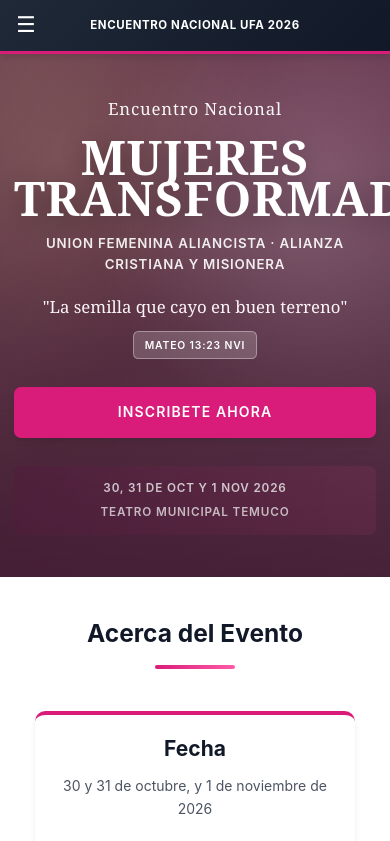
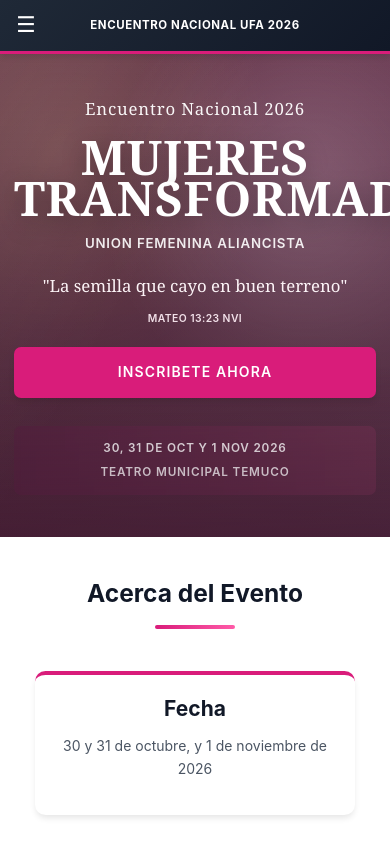
Before and after one commit to Gregoriomiqui/encuentro-nacional-ufa-2026, a React (Vite) app: page / in a window 390 px wide. Shown: the top 841 px of the page. Built offline with nearby package versions, Linux system fonts and the light colour scheme; no server answers.

Commit message:
feat: enhance AppProviders for smooth scrolling and update mobile nav menu labels

```diff
--- a/src/app/providers/app-providers.tsx
+++ b/src/app/providers/app-providers.tsx
@@ -1,12 +1,60 @@
 import { useEffect, type PropsWithChildren } from 'react'
 import { Toaster } from 'react-hot-toast'
+import { useInRouterContext, useLocation } from 'react-router-dom'
 
-export function AppProviders({ children }: PropsWithChildren) {
+function RouterLocationEffects() {
+  const location = useLocation()
+
+  useEffect(() => {
+    if (location.hash) {
+      return
+    }
+
+    globalThis.window.scrollTo({ top: 0, behavior: 'auto' })
+  }, [location.pathname, location.hash])
+
+  useEffect(() => {
+    if (!location.hash) {
+      return
+    }
+
+    const elementId = decodeURIComponent(location.hash.slice(1))
+
+    const scrollToHashTarget = () => {
+      const target = document.getElementById(elementId)
+
+      if (!target) {
+        return false
+      }
+
+      target.scrollIntoView({ behavior: 'smooth', block: 'start' })
+      return true
+    }
+
+    if (scrollToHashTarget()) {
+      return
+    }
+
+    const timer = globalThis.window.setTimeout(() => {
+      scrollToHashTarget()
+    }, 120)
+
+    return () => {
+      globalThis.window.clearTimeout(timer)
+    }
+  }, [location.hash, location.pathname])
+
+  return null
+}
+
+export function AppProviders({ children }: Readonly<PropsWithChildren>) {
+  const hasRouterContext = useInRouterContext()
+
   useEffect(() => {
     const links = document.querySelectorAll<HTMLAnchorElement>('a[href^="http"]')
 
     links.forEach((link) => {
-      if (!link.href.includes(window.location.hostname)) {
+      if (!link.href.includes(globalThis.window.location.hostname)) {
         link.target = '_blank'
         link.rel = 'noopener noreferrer'
       }
@@ -18,7 +66,7 @@ export function AppProviders({ children }: PropsWithChildren) {
       '.card, .legal-section, .hero-content, .inscription-content, .contact-info',
     )
 
-    if (!('IntersectionObserver' in window)) {
+    if (!('IntersectionObserver' in globalThis.window)) {
       elements.forEach((element) => {
         element.style.opacity = '1'
         element.style.transform = 'translateY(0)'
@@ -58,6 +106,7 @@ export function AppProviders({ children }: PropsWithChildren) {
 
   return (
     <>
+      {hasRouterContext ? <RouterLocationEffects /> : null}
       {children}
       <Toaster
         position="top-right"
--- a/src/app/styles/ufa-site.css
+++ b/src/app/styles/ufa-site.css
@@ -355,16 +355,18 @@ a:hover {
 }
 
 .hero-verse {
-    display: inline-block;
-    margin-bottom: var(--spacing-lg);
-    padding: 0.35rem 0.75rem;
-    border-radius: var(--radius-sm);
-    background-color: rgba(255, 255, 255, 0.18);
-    border: 1px solid rgba(255, 255, 255, 0.35);
+    margin: 0;
     font-weight: var(--font-weight-semibold);
-    letter-spacing: 0.08em;
+    letter-spacing: 0.04em;
     text-transform: uppercase;
-    font-size: 0.83rem;
+    font-size: 0.9rem;
+    color: rgba(255, 239, 246, 0.92);
+}
+
+.hero-cta-row {
+    display: flex;
+    justify-content: center;
+    margin-top: var(--spacing-md);
 }
 
 .cta-button-soft {
@@ -964,7 +966,13 @@ a:hover {
     margin-bottom: var(--spacing-md);
 }
 
+.registration-hero {
+    padding: var(--spacing-xl) var(--spacing-md);
+}
+
 .registration-hero .document-title {
+    font-size: 2rem;
+    line-height: 1.15;
     margin-bottom: 0;
 }
 
@@ -1147,6 +1155,17 @@ a:hover {
    Responsive Design
    =================================== */
 
+/* Tablet (1024px and below) */
+@media (max-width: 1024px) {
+    .registration-hero {
+        padding: var(--spacing-lg) var(--spacing-md);
+    }
+
+    .registration-hero .document-title {
+        font-size: 1.75rem;
+    }
+}
+
 /* Tablet and larger phones (768px and below) */
 @media (max-width: 768px) {
     :root {
@@ -1187,6 +1206,7 @@ a:hover {
 
     .registration-hero .document-title {
         margin-bottom: 0;
+        font-size: 1.23rem;
     }
 
     .document-subtitle {
@@ -1321,6 +1341,10 @@ a:hover {
     .document-title {
         font-size: 1.25rem;
         margin-bottom: var(--spacing-xs);
+    }
+
+    .registration-hero .document-title {
+        font-size: 1.23rem;
     }
 
     .document-subtitle {
--- a/src/features/site/presentation/components/mobile-nav-menu.tsx
+++ b/src/features/site/presentation/components/mobile-nav-menu.tsx
@@ -51,7 +51,7 @@ export function MobileNavMenu({ isOpen, onClose, onMenuItemClick }: Readonly<Mob
               onClick={handleMenuItemClick}
             >
               <span className="nav-icon">🏠</span>
-              <span>INICIO</span>
+              <span>Inicio</span>
             </NavLink>
           </li>
           <li>
@@ -61,8 +61,18 @@ export function MobileNavMenu({ isOpen, onClose, onMenuItemClick }: Readonly<Mob
               onClick={handleMenuItemClick}
             >
               <span className="nav-icon">📅</span>
-              <span>AGENDA</span>
+              <span>El Evento</span>
             </Link>
+          </li>
+          <li>
+            <NavLink
+              to="/inscripcion"
+              className={({ isActive }) => `mobile-nav-item${isActive ? ' active' : ''}`}
+              onClick={handleMenuItemClick}
+            >
+              <span className="nav-icon">📝</span>
+              <span>Inscripción</span>
+            </NavLink>
           </li>
           <li>
             <Link
@@ -71,30 +81,10 @@ export function MobileNavMenu({ isOpen, onClose, onMenuItemClick }: Readonly<Mob
               onClick={handleMenuItemClick}
             >
               <span className="nav-icon">📍</span>
-              <span>UBICACIÓN</span>
-            </Link>
-          </li>
-          <li>
-            <Link
-              to="/#faq"
-              className="mobile-nav-item"
-              onClick={handleMenuItemClick}
-            >
-              <span className="nav-icon">❓</span>
-              <span>FAQ</span>
+              <span>Contacto</span>
             </Link>
           </li>
         </ul>
-
-        <div className="mobile-nav-actions">
-          <NavLink
-            to="/inscripcion"
-            className="mobile-nav-cta-button"
-            onClick={handleMenuItemClick}
-          >
-            INSCRIBETE AQUÍ
-          </NavLink>
-        </div>
       </nav>
     </>
   )
--- a/src/pages/site-home-page.tsx
+++ b/src/pages/site-home-page.tsx
@@ -5,18 +5,20 @@ export function SiteHomePage() {
     <main className="main-content">
       <section className="hero">
         <div className="hero-content">
-          <p className="hero-kicker">Encuentro Nacional</p>
+          <p className="hero-kicker">Encuentro Nacional 2026</p>
           <h2 className="hero-title">
             Mujeres
             <br />
             Transformadas
           </h2>
-          <p className="hero-subtitle">Union Femenina Aliancista · Alianza Cristiana y Misionera</p>
+          <p className="hero-subtitle">Union Femenina Aliancista</p>
           <p className="hero-description">"La semilla que cayo en buen terreno"</p>
           <p className="hero-verse">Mateo 13:23 NVI</p>
-          <a href="#inscripcion" className="cta-button cta-button-soft">
-            Inscribete Ahora
-          </a>
+          <div className="hero-cta-row">
+            <a href="#inscripcion" className="cta-button cta-button-soft">
+              Inscribete Ahora
+            </a>
+          </div>
         </div>
         <div className="hero-bottom-strip" aria-label="Informacion principal del evento">
           <p className="hero-bottom-item">
@@ -43,7 +45,7 @@ export function SiteHomePage() {
             </article>
             <article className="card">
               <h3 className="card-title">Participantes</h3>
-              <p className="card-text">Mujeres de todas las iglesias de la Alianza en Chile</p>
+              <p className="card-text">Mujeres de todas las iglesias de la Alianza Cristiana y Misionera en Chile</p>
             </article>
           </div>
         </div>
```
